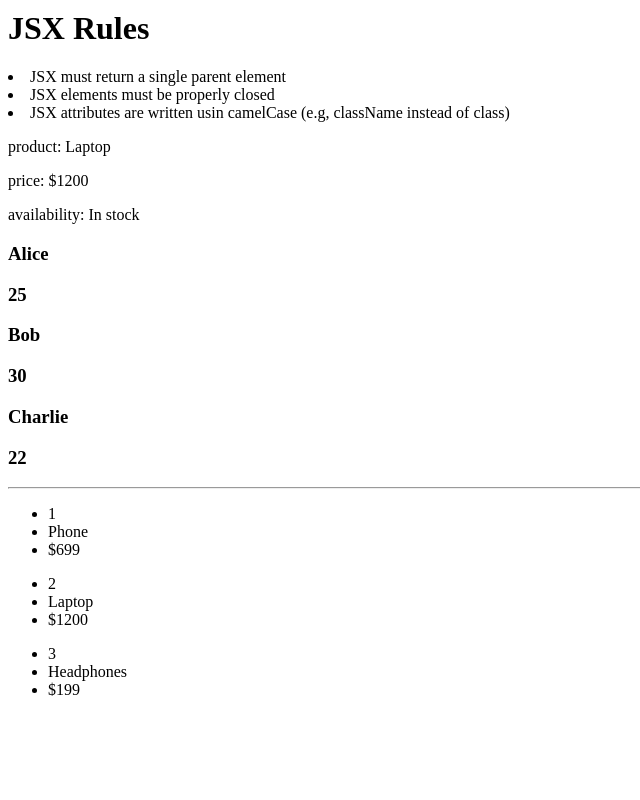
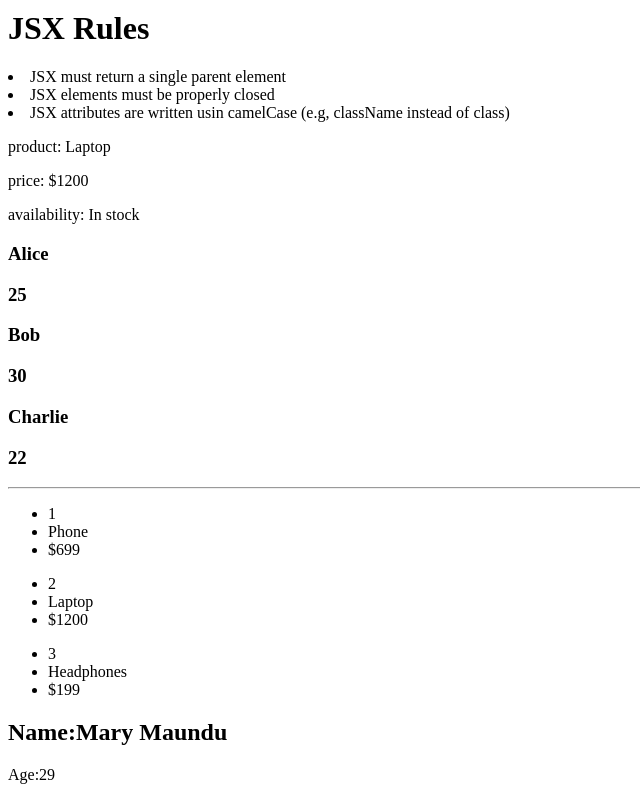
Before and after one commit to maundu55/project, a React (Vite) app: page / in a window 1280 px wide. Shown: the part 424-1224 px from the top of the page, without its empty margins (0-640 px from the left). Before the commit the page ends 1139 px from the top, so only its background shows below. Built offline with nearby package versions, Linux system fonts and the light colour scheme.

Commit message:
create a component and use props to pass data

```diff
--- a/src/App.jsx
+++ b/src/App.jsx
@@ -8,6 +8,7 @@ import JSXRules from "./components/JSXRules"
 import ProductInfo from "./components/ProductInfo"
 import UserList from "./components/UserList"
 import ProductList from "./components/ProductList"
+import Person from "./components/Person"
 
 function App() {
 
@@ -23,6 +24,7 @@ function App() {
     <UserList />
     <hr />
     <ProductList />
+    <Person name ="Mary Maundu" age={29} />
     </>
 
   )
--- /dev/null
+++ b/src/components/Person.jsx
@@ -0,0 +1,12 @@
+import React from 'react'
+
+const Person = (props) => {
+  return (
+    <div>
+        <h2>Name:{props.name} </h2>
+        <p>Age:{props.age} </p>
+    </div>
+  )
+}
+
+export default Person
```
